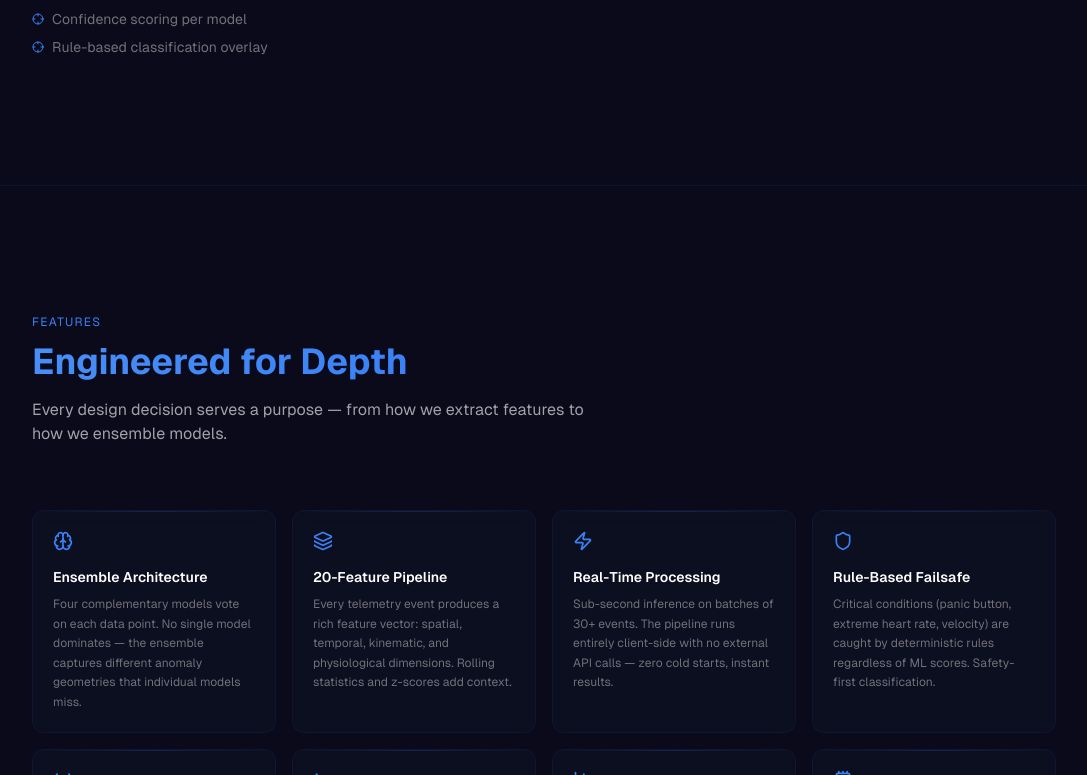
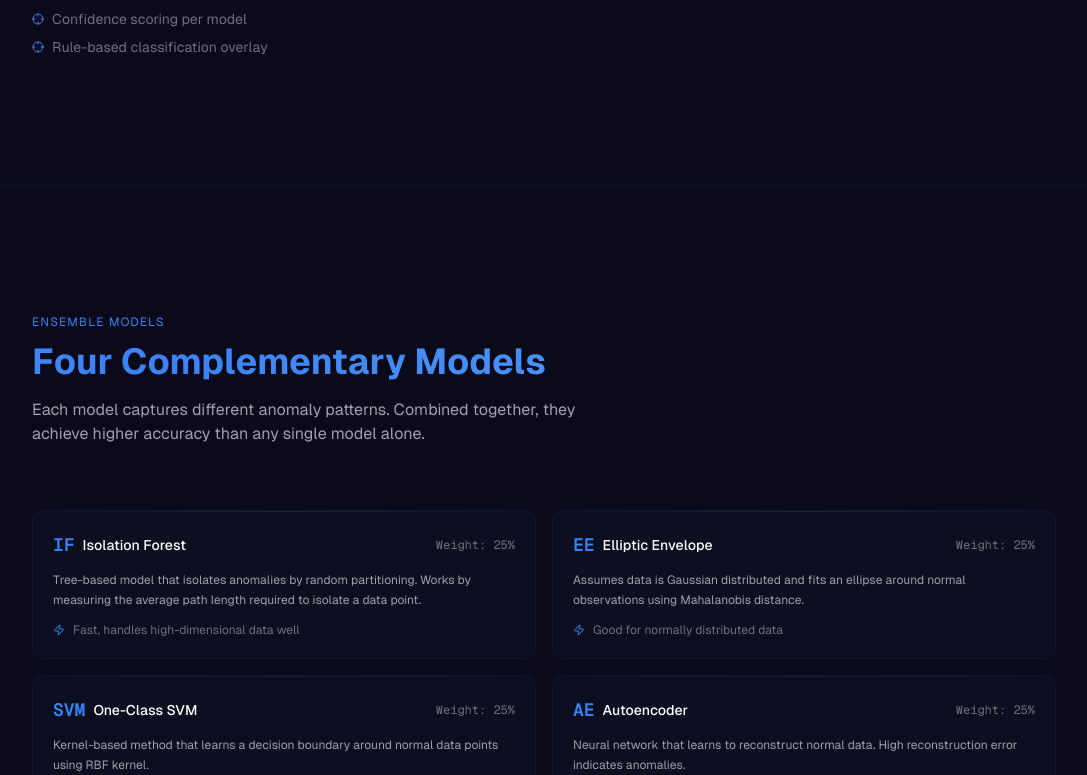
Before and after one commit to GauravOjha2/anomaly-detection-pipeline, a Next.js app: page / in a window 1280 px wide. Shown: the part 2025-2800 px from the top of the page, without its empty margins (96-1183 px from the left). Built offline with nearby package versions, Linux system fonts and the light colour scheme.

Commit message:
feat: add API docs section, model details, and enhance landing page

```diff
--- a/src/app/page.tsx
+++ b/src/app/page.tsx
@@ -1,12 +1,11 @@
 "use client";
 
 import Link from "next/link";
-import { motion } from "framer-motion";
+import { motion, AnimatePresence } from "framer-motion";
 import {
   ArrowRight,
   Brain,
   ChevronDown,
-  ChevronUp,
   Database,
   Gauge,
   GitBranch,
@@ -22,6 +21,9 @@ import {
   Globe,
   TrendingUp,
   BarChart3,
+  BookOpen,
+  Copy,
+  Check,
 } from "lucide-react";
 import { useState } from "react";
 import Navbar from "@/components/Navbar";
@@ -211,6 +213,62 @@ const faqs = [
   },
 ];
 
+const apiEndpoints = [
+  {
+    method: "POST",
+    path: "/api/detect",
+    description: "Run anomaly detection on telemetry data",
+    params: [
+      { name: "scenario", type: "string", optional: true, description: "Predefined scenario name (mixed, normal, emergency, etc.)" },
+      { name: "telemetry", type: "array", optional: true, description: "Array of telemetry events (max 100)" },
+    ],
+    example: `curl -X POST https://sentinel.vercel.app/api/detect \\
+  -H "Content-Type: application/json" \\
+  -d '{
+    "scenario": "mixed",
+    "count": 30
+  }'`,
+  },
+  {
+    method: "GET",
+    path: "/api/detect",
+    description: "Get API status and available scenarios",
+    params: [],
+    example: `curl https://sentinel.vercel.app/api/detect`,
+  },
+];
+
+const modelDetails = [
+  {
+    name: "Isolation Forest",
+    abbreviation: "IF",
+    description: "Tree-based model that isolates anomalies by random partitioning. Works by measuring the average path length required to isolate a data point.",
+    strength: "Fast, handles high-dimensional data well",
+    weight: "25%",
+  },
+  {
+    name: "Elliptic Envelope",
+    abbreviation: "EE",
+    description: "Assumes data is Gaussian distributed and fits an ellipse around normal observations using Mahalanobis distance.",
+    strength: "Good for normally distributed data",
+    weight: "25%",
+  },
+  {
+    name: "One-Class SVM",
+    abbreviation: "SVM",
+    description: "Kernel-based method that learns a decision boundary around normal data points using RBF kernel.",
+    strength: "Captures complex non-linear boundaries",
+    weight: "25%",
+  },
+  {
+    name: "Autoencoder",
+    abbreviation: "AE",
+    description: "Neural network that learns to reconstruct normal data. High reconstruction error indicates anomalies.",
+    strength: "Captures complex patterns, good for temporal data",
+    weight: "25%",
+  },
+];
+
 function FloatingParticles() {
   return (
     <div className="absolute inset-0 overflow-hidden pointer-events-none">
@@ -274,11 +332,12 @@ function FAQItem({ question, answer, index }: { question: string; answer: string
       >
         <span className="text-sm font-medium text-white pr-4">{question}</span>
         {open ? (
-          <ChevronUp className="w-4 h-4 text-zinc-500 flex-shrink-0" />
+          <ChevronDown className="w-4 h-4 text-zinc-500 flex-shrink-0 rotate-180 transition-transform" />
         ) : (
-          <ChevronDown className="w-4 h-4 text-zinc-500 flex-shrink-0" />
+          <ChevronDown className="w-4 h-4 text-zinc-500 flex-shrink-0 transition-transform" />
         )}
       </button>
+      <AnimatePresence>
         {open && (
           <motion.div
             initial={{ height: 0, opacity: 0 }}
@@ -289,6 +348,104 @@ function FAQItem({ question, answer, index }: { question: string; answer: string
             <p className="text-sm text-zinc-400 leading-relaxed">{answer}</p>
           </motion.div>
         )}
+      </AnimatePresence>
+    </motion.div>
+  );
+}
+
+function ApiEndpointCard({ endpoint, index }: { endpoint: typeof apiEndpoints[0]; index: number }) {
+  const [copied, setCopied] = useState(false);
+
+  const copyCode = () => {
+    navigator.clipboard.writeText(endpoint.example);
+    setCopied(true);
+    setTimeout(() => setCopied(false), 2000);
+  };
+
+  const methodColors: Record<string, string> = {
+    POST: "bg-emerald-500/20 text-emerald-400 border-emerald-500/30",
+    GET: "bg-blue-500/20 text-blue-400 border-blue-500/30",
+    PUT: "bg-amber-500/20 text-amber-400 border-amber-500/30",
+    DELETE: "bg-red-500/20 text-red-400 border-red-500/30",
+  };
+
+  return (
+    <motion.div
+      initial="hidden"
+      whileInView="visible"
+      viewport={{ once: true }}
+      variants={fadeUp}
+      custom={index}
+      className="radar-card rounded-xl overflow-hidden"
+    >
+      <div className="px-6 py-4 border-b border-radar-green/10">
+        <div className="flex items-center gap-3">
+          <span className={`px-2 py-0.5 text-xs font-mono font-medium rounded border ${methodColors[endpoint.method]}`}>
+            {endpoint.method}
+          </span>
+          <code className="text-sm text-zinc-300 font-mono">{endpoint.path}</code>
+        </div>
+        <p className="text-xs text-zinc-500 mt-2">{endpoint.description}</p>
+      </div>
+
+      {endpoint.params.length > 0 && (
+        <div className="px-6 py-4 border-b border-radar-green/10">
+          <p className="text-xs text-zinc-500 uppercase tracking-wider mb-2">Parameters</p>
+          <div className="space-y-2">
+            {endpoint.params.map((param, i) => (
+              <div key={i} className="flex items-start gap-2 text-xs">
+                <code className="text-radar-green font-mono">{param.name}</code>
+                <span className="text-zinc-600">:</span>
+                <span className="text-zinc-400 font-mono">{param.type}</span>
+                {param.optional && <span className="text-zinc-600">(optional)</span>}
+                <span className="text-zinc-500">- {param.description}</span>
+              </div>
+            ))}
+          </div>
+        </div>
+      )}
+
+      <div className="px-6 py-4">
+        <div className="flex items-center justify-between mb-2">
+          <p className="text-xs text-zinc-500 uppercase tracking-wider">Example</p>
+          <button
+            onClick={copyCode}
+            className="flex items-center gap-1 text-xs text-zinc-500 hover:text-zinc-300 transition-colors"
+          >
+            {copied ? <Check className="w-3 h-3" /> : <Copy className="w-3 h-3" />}
+            {copied ? "Copied!" : "Copy"}
+          </button>
+        </div>
+        <pre className="text-xs text-zinc-400 font-mono bg-black/20 rounded-lg p-3 overflow-x-auto">
+          {endpoint.example}
+        </pre>
+      </div>
+    </motion.div>
+  );
+}
+
+function ModelCard({ model, index }: { model: typeof modelDetails[0]; index: number }) {
+  return (
+    <motion.div
+      initial="hidden"
+      whileInView="visible"
+      viewport={{ once: true }}
+      variants={fadeUp}
+      custom={index}
+      className="radar-card rounded-xl p-5"
+    >
+      <div className="flex items-center justify-between mb-3">
+        <div className="flex items-center gap-2">
+          <span className="text-lg font-bold text-radar-green font-mono">{model.abbreviation}</span>
+          <span className="text-sm font-medium text-white">{model.name}</span>
+        </div>
+        <span className="text-xs text-zinc-500 font-mono">Weight: {model.weight}</span>
+      </div>
+      <p className="text-xs text-zinc-400 leading-relaxed mb-3">{model.description}</p>
+      <div className="flex items-center gap-2 text-xs text-zinc-500">
+        <Zap className="w-3 h-3 text-radar-green" />
+        <span>{model.strength}</span>
+      </div>
     </motion.div>
   );
 }
@@ -349,10 +506,11 @@ export default function HomePage() {
               <ArrowRight className="w-4 h-4 group-hover:translate-x-0.5 transition-transform" />
             </Link>
             <Link
-              href="#how-it-works"
+              href="#docs"
               className="inline-flex items-center gap-2 px-6 py-3 text-zinc-400 hover:text-white text-sm font-medium rounded-lg border border-white/[0.08] hover:border-white/[0.15] hover:bg-white/[0.03] transition-all"
             >
-              How It Works
+              <BookOpen className="w-4 h-4" />
+              API Docs
             </Link>
           </motion.div>
         </div>
@@ -497,6 +655,88 @@ export default function HomePage() {
                   </pre>
                 </motion.div>
               </motion.div>
+            ))}
+          </div>
+        </div>
+      </section>
+
+      {/* ===== MODELS SECTION ===== */}
+      <section id="models" className="py-32 px-6 border-t border-radar-green/10">
+        <div className="max-w-5xl mx-auto">
+          <motion.div
+            initial="hidden"
+            whileInView="visible"
+            viewport={{ once: true, margin: "-100px" }}
+            className="mb-16"
+          >
+            <motion.p
+              variants={fadeUp}
+              custom={0}
+              className="text-xs text-radar-green uppercase tracking-widest mb-3"
+            >
+              Ensemble Models
+            </motion.p>
+            <motion.h2
+              variants={fadeUp}
+              custom={1}
+              className="text-3xl md:text-4xl font-bold radar-gradient-text mb-4"
+            >
+              Four Complementary Models
+            </motion.h2>
+            <motion.p
+              variants={fadeUp}
+              custom={2}
+              className="text-zinc-400 max-w-xl"
+            >
+              Each model captures different anomaly patterns. Combined together,
+              they achieve higher accuracy than any single model alone.
+            </motion.p>
+          </motion.div>
+
+          <div className="grid md:grid-cols-2 gap-4">
+            {modelDetails.map((model, i) => (
+              <ModelCard key={i} model={model} index={i} />
+            ))}
+          </div>
+        </div>
+      </section>
+
+      {/* ===== API DOCS ===== */}
+      <section id="docs" className="py-32 px-6 border-t border-radar-green/10">
+        <div className="max-w-4xl mx-auto">
+          <motion.div
+            initial="hidden"
+            whileInView="visible"
+            viewport={{ once: true, margin: "-100px" }}
+            className="mb-16"
+          >
+            <motion.p
+              variants={fadeUp}
+              custom={0}
+              className="text-xs text-radar-green uppercase tracking-widest mb-3"
+            >
+              API Reference
+            </motion.p>
+            <motion.h2
+              variants={fadeUp}
+              custom={1}
+              className="text-3xl md:text-4xl font-bold radar-gradient-text mb-4"
+            >
+              Developer Documentation
+            </motion.h2>
+            <motion.p
+              variants={fadeUp}
+              custom={2}
+              className="text-zinc-400 max-w-xl"
+            >
+              Integrate Sentinel&apos;s anomaly detection into your own applications
+              using our REST API.
+            </motion.p>
+          </motion.div>
+
+          <div className="space-y-6">
+            {apiEndpoints.map((endpoint, i) => (
+              <ApiEndpointCard key={i} endpoint={endpoint} index={i} />
             ))}
           </div>
         </div>
```
Lines whose indentation alone changed are shown as unchanged.
